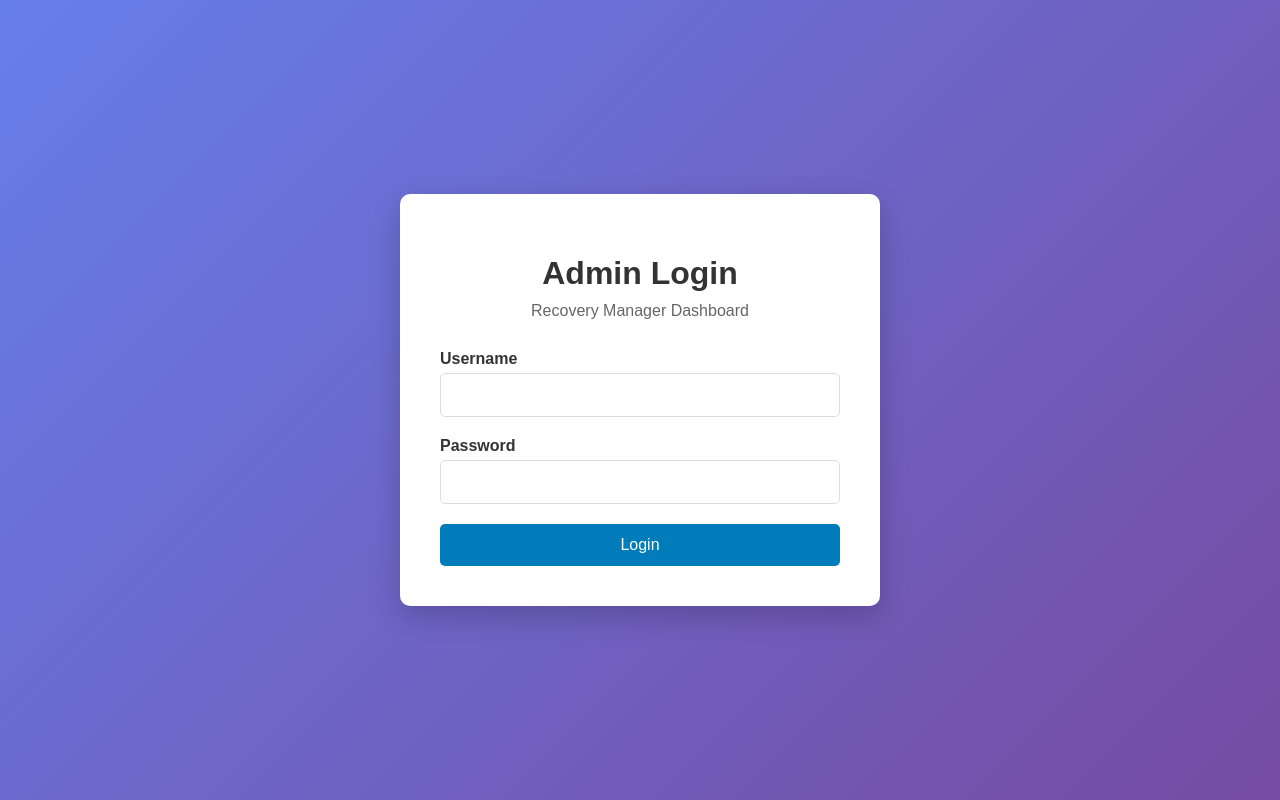
After one commit to DiscreetPurist/Render-Ready-Deployment, a Flask app: page /admin/login in a window 1280 px wide. The commit adds this page. Run offline with Flask 2, Linux system fonts and the light colour scheme.

Commit message:
admin update features

```diff
--- a/app.py
+++ b/app.py
@@ -1,6 +1,7 @@
 import os
 import logging
 from flask import Flask, jsonify
+import secrets
 
 # Configure logging
 logging.basicConfig(
@@ -10,6 +11,12 @@ logging.basicConfig(
 
 # Create Flask app
 app = Flask(__name__)
+
+# Configure session
+app.secret_key = os.getenv('FLASK_SECRET_KEY', secrets.token_hex(16))
+app.config['SESSION_TYPE'] = 'filesystem'
+app.config['SESSION_PERMANENT'] = False
+app.config['PERMANENT_SESSION_LIFETIME'] = 28800  # 8 hours in seconds
 
 # Initialize database and user manager
 user_manager = None
@@ -46,12 +53,20 @@ if not initialize_app():
 from routes.user_routes import user_bp
 from routes.website_routes import website_bp
 from routes.webhook_routes import webhook_bp
-from routes.admin_routes import admin_bp  # Import admin routes
+from routes.admin_routes import admin_bp
+from routes.debug_routes import debug_bp
+from routes.backup_routes import backup_bp
+from routes.wordpress_routes import wordpress_bp  # Import WordPress routes
+from routes.auth_routes import auth_bp
 
 app.register_blueprint(user_bp)
 app.register_blueprint(website_bp)
 app.register_blueprint(webhook_bp)
-app.register_blueprint(admin_bp)  # Register admin blueprint
+app.register_blueprint(admin_bp)
+app.register_blueprint(debug_bp)
+app.register_blueprint(backup_bp)
+app.register_blueprint(wordpress_bp)  # Register WordPress blueprint
+app.register_blueprint(auth_bp)
 
 @app.route('/health', methods=['GET'])
 def health_check():
--- /dev/null
+++ b/routes/auth_routes.py
@@ -0,0 +1,88 @@
+from flask import Blueprint, request, jsonify, render_template, redirect, url_for, session
+import os
+import logging
+from functools import wraps
+
+# Create a Blueprint for authentication routes
+auth_bp = Blueprint('auth', __name__)
+
+# Admin credentials (in production, use environment variables and hashed passwords)
+ADMIN_USERNAME = os.getenv('ADMIN_USERNAME', 'admin')
+ADMIN_PASSWORD = os.getenv('ADMIN_PASSWORD', 'admin123')  # Change this!
+
+def require_auth(f):
+    """Decorator to require authentication"""
+    @wraps(f)
+    def decorated_function(*args, **kwargs):
+        if 'admin_user' not in session:
+            # API requests
+            if request.headers.get('Accept') == 'application/json':
+                return jsonify({'status': 'error', 'message': 'Unauthorized'}), 401
+            # Browser requests
+            return redirect('/admin/login')
+
+        return f(*args, **kwargs)
+
+    return decorated_function
+
+@auth_bp.route('/admin/login', methods=['GET'])
+def admin_login_page():
+    """Admin login page"""
+    # If already logged in, redirect to admin dashboard
+    if 'admin_user' in session:
+        return redirect('/admin')
+    return render_template('admin_login.html')
+
+@auth_bp.route('/admin/login', methods=['POST'])
+def admin_login():
+    """Handle admin login"""
+    try:
+        data = request.json
+        if not data:
+            return jsonify({'status': 'error', 'message': 'No data provided'}), 400
+
+        username = data.get('username')
+        password = data.get('password')
+
+        if not username or not password:
+            return jsonify({'status': 'error', 'message': 'Username and password required'}), 400
+
+        # Check credentials
+        if username == ADMIN_USERNAME and password == ADMIN_PASSWORD:
+            # Store in session
+            session['admin_user'] = username
+            logging.info(f"Admin login successful: {username}")
+
+            return jsonify({
+                'status': 'success',
+                'message': 'Login successful',
+                'username': username
+            }), 200
+        else:
+            logging.warning(f"Failed login attempt: {username}")
+            return jsonify({'status': 'error', 'message': 'Invalid credentials'}), 401
+
+    except Exception as e:
+        logging.error(f"Login error: {e}")
+        return jsonify({'status': 'error', 'message': 'Internal server error'}), 500
+
+@auth_bp.route('/admin/verify-session', methods=['GET'])
+def verify_admin_session():
+    """Verify if admin session is valid"""
+    if 'admin_user' in session:
+        return jsonify({
+            'status': 'success',
+            'username': session['admin_user']
+        }), 200
+    else:
+        return jsonify({'status': 'error', 'message': 'Not authenticated'}), 401
+
+@auth_bp.route('/admin/logout', methods=['POST'])
+def admin_logout():
+    """Handle admin logout"""
+    if 'admin_user' in session:
+        username = session['admin_user']
+        session.pop('admin_user', None)
+        logging.info(f"Admin logout: {username}")
+
+    return jsonify({'status': 'success', 'message': 'Logged out successfully'}), 200
--- a/routes/website_routes.py
+++ b/routes/website_routes.py
@@ -1,7 +1,8 @@
-from flask import Blueprint, render_template, request, jsonify, redirect, url_for
+from flask import Blueprint, render_template, request, jsonify, redirect, url_for, session
 import os
 import logging
 import stripe
+from routes.auth_routes import require_auth
 
 # Create a Blueprint for website routes
 website_bp = Blueprint('website', __name__,
@@ -455,6 +456,7 @@ def cancel_subscription():
         return jsonify({'status': 'error', 'message': 'Internal server error'}), 500
 
 @website_bp.route('/admin', methods=['GET'])
+@require_auth
 def admin_dashboard():
-    """Admin dashboard page"""
+    """Admin dashboard page - protected by authentication"""
     return render_template('admin_dashboard.html')
--- /dev/null
+++ b/website/templates/admin_login.html
@@ -0,0 +1,193 @@
+<!DOCTYPE html>
+<html lang="en">
+<head>
+    <meta charset="UTF-8">
+    <meta name="viewport" content="width=device-width, initial-scale=1.0">
+    <title>Admin Login - Recovery Manager</title>
+    <style>
+        body {
+            font-family: Arial, sans-serif;
+            margin: 0;
+            padding: 0;
+            background: linear-gradient(135deg, #667eea 0%, #764ba2 100%);
+            min-height: 100vh;
+            display: flex;
+            align-items: center;
+            justify-content: center;
+        }
+        .login-container {
+            background: white;
+            padding: 40px;
+            border-radius: 10px;
+            box-shadow: 0 10px 30px rgba(0,0,0,0.2);
+            width: 100%;
+            max-width: 400px;
+        }
+        .login-header {
+            text-align: center;
+            margin-bottom: 30px;
+        }
+        .login-header h1 {
+            color: #333;
+            margin-bottom: 10px;
+        }
+        .login-header p {
+            color: #666;
+            margin: 0;
+        }
+        .form-group {
+            margin-bottom: 20px;
+        }
+        .form-group label {
+            display: block;
+            margin-bottom: 5px;
+            font-weight: bold;
+            color: #333;
+        }
+        .form-group input {
+            width: 100%;
+            padding: 12px;
+            border: 1px solid #ddd;
+            border-radius: 5px;
+            font-size: 16px;
+            box-sizing: border-box;
+        }
+        .form-group input:focus {
+            outline: none;
+            border-color: #007cba;
+            box-shadow: 0 0 5px rgba(0,124,186,0.3);
+        }
+        .btn {
+            width: 100%;
+            padding: 12px;
+            background: #007cba;
+            color: white;
+            border: none;
+            border-radius: 5px;
+            font-size: 16px;
+            cursor: pointer;
+            transition: background 0.3s;
+        }
+        .btn:hover {
+            background: #005a87;
+        }
+        .btn:disabled {
+            background: #ccc;
+            cursor: not-allowed;
+        }
+        .alert {
+            padding: 12px;
+            margin-bottom: 20px;
+            border-radius: 4px;
+            text-align: center;
+        }
+        .alert-error {
+            background: #f8d7da;
+            color: #721c24;
+            border: 1px solid #f5c6cb;
+        }
+        .loading {
+            text-align: center;
+            color: #666;
+        }
+    </style>
+</head>
+<body>
+    <div class="login-container">
+        <div class="login-header">
+            <h1>Admin Login</h1>
+            <p>Recovery Manager Dashboard</p>
+        </div>
+
+        <div id="alerts"></div>
+
+        <form id="login-form">
+            <div class="form-group">
+                <label for="username">Username</label>
+                <input type="text" id="username" name="username" required autocomplete="username">
+            </div>
+
+            <div class="form-group">
+                <label for="password">Password</label>
+                <input type="password" id="password" name="password" required autocomplete="current-password">
+            </div>
+
+            <button type="submit" class="btn" id="login-btn">
+                <span id="login-text">Login</span>
+                <span id="login-loading" style="display: none;">Logging in...</span>
+            </button>
+        </form>
+    </div>
+
+    <script>
+        function showAlert(message, type = 'error') {
+            const alertsContainer = document.getElementById('alerts');
+            alertsContainer.innerHTML = '';
+
+            const alert = document.createElement('div');
+            alert.className = `alert alert-${type}`;
+            alert.textContent = message;
+            alertsContainer.appendChild(alert);
+        }
+
+        document.getElementById('login-form').addEventListener('submit', async function(e) {
+            e.preventDefault();
+
+            const loginBtn = document.getElementById('login-btn');
+            const loginText = document.getElementById('login-text');
+            const loginLoading = document.getElementById('login-loading');
+
+            // Show loading state
+            loginBtn.disabled = true;
+            loginText.style.display = 'none';
+            loginLoading.style.display = 'inline';
+
+            const formData = new FormData(e.target);
+            const credentials = {
+                username: formData.get('username'),
+                password: formData.get('password')
+            };
+
+            try {
+                const response = await fetch('/admin/login', {
+                    method: 'POST',
+                    headers: {
+                        'Content-Type': 'application/json'
+                    },
+                    body: JSON.stringify(credentials)
+                });
+
+                const data = await response.json();
+
+                if (data.status === 'success') {
+                    // Redirect to dashboard
+                    window.location.href = '/admin';
+                } else {
+                    showAlert(data.message || 'Login failed');
+                }
+            } catch (error) {
+                console.error('Login error:', error);
+                showAlert('Network error. Please try again.');
+            } finally {
+                // Reset button state
+                loginBtn.disabled = false;
+                loginText.style.display = 'inline';
+                loginLoading.style.display = 'none';
+            }
+        });
+
+        // Check if already logged in
+        document.addEventListener('DOMContentLoaded', function() {
+            fetch('/admin/verify-session')
+                .then(response => {
+                    if (response.ok) {
+                        window.location.href = '/admin';
+                    }
+                })
+                .catch(() => {
+                    // Not logged in, stay on login page
+                });
+        });
+    </script>
+</body>
+</html>
```
Also changed, not shown: routes/admin_routes.py (+8 -0 lines), website/templates/admin_dashboard.html (+111 -4 lines).
